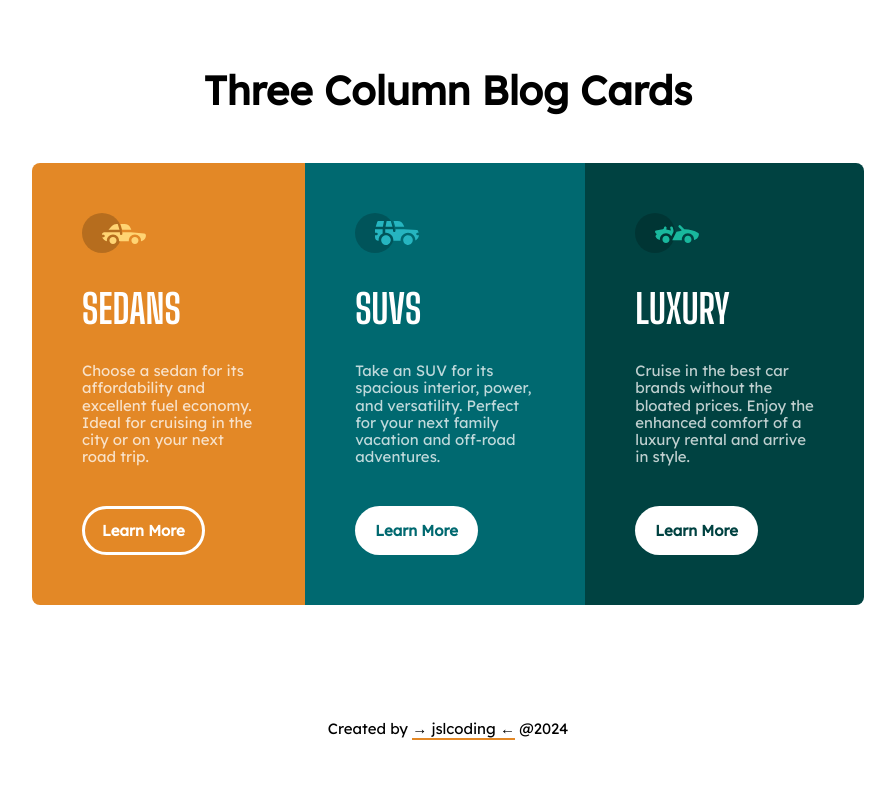
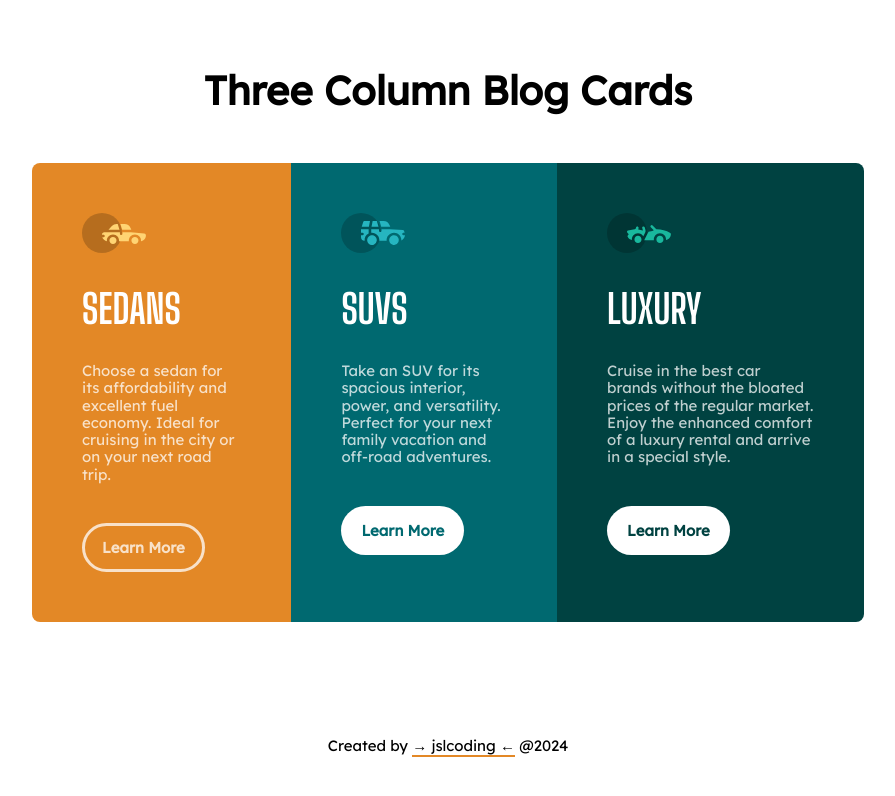
Before and after one commit to jslcoding/3Cols_Blog_Cards, a plain HTML site: page index.html in a window 1280 px wide. In both pictures the pointer is over the button 335 px from the left and 530 px from the top of the page. Shown: the whole page, without its empty margins (192-1087 px from the left). Drawn offline with Linux system fonts and the light colour scheme.

Commit message:
Final touches

```diff
--- a/index.html
+++ b/index.html
@@ -36,7 +36,7 @@
                         <img src="./images/icon-luxury.svg" alt="Sedan icon">
                     </div>
                     <h3>Luxury</h3>
-                    <p>Cruise in the best car brands without the bloated prices. Enjoy the enhanced comfort of a luxury rental and arrive in style.</p>
+                    <p>Cruise in the best car brands without the bloated prices of the regular market. Enjoy the enhanced comfort of a luxury rental and arrive in a special style.</p>
                     <button class="card_btn">Learn More</button>
                 </section>
             </div>
--- a/styles/styles.css
+++ b/styles/styles.css
@@ -4,6 +4,7 @@
     --cyan: hsl(184, 100%, 22%);
     --dcyan: hsl(179, 100%, 13%);
     --white: #FFF;
+    --black: #000;
     --tWhite: hsla(0, 0%, 100%, 0.75);
     --gray: hsl(0, 0%, 95%);
     --clear: hsl(0, 0%, 100%, 0.01);
@@ -60,14 +61,19 @@ header h1 {
     color: var(--dcyan);
 }
 .card_btn:hover{
+    outline: var(--tWhite) solid .3rem;
+    outline-offset: -.3rem;
+    color: var(--tWhite);
+    background-color: transparent;
+    transition: ease-in-out .3s;
+}
+.card_btn:active{
     outline: var(--white) solid .3rem;
     outline-offset: -.3rem;
     color: var(--white);
     background-color: transparent;
-    color: var(--white);
     transition: ease-in-out .3s;
 }
-
 
 /*Blog Cards*/
 .blog_cards {
```
